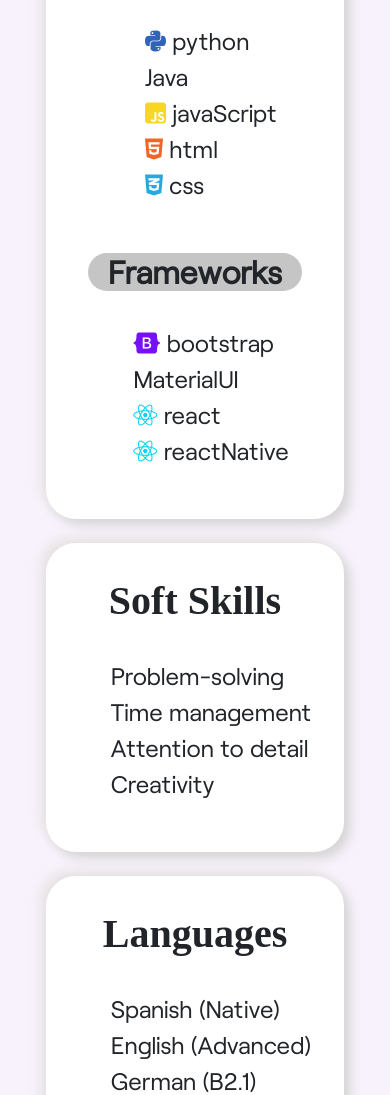
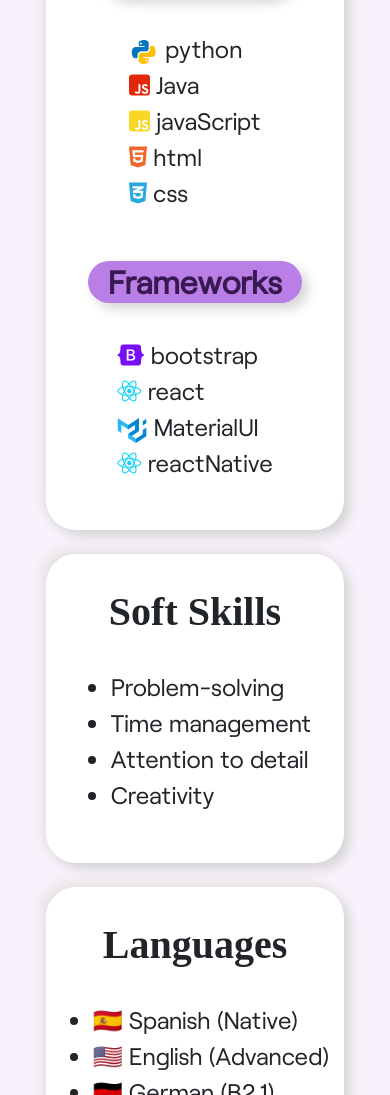
Before and after one commit to guadacastro/portfolio-2023, a plain HTML site: page pages/skills.html in a window 390 px wide. Shown: the part 905-2000 px from the top of the page. Drawn offline with nearby package versions, Linux system fonts and the light colour scheme; a web font is replaced by a local one.

Commit message:
Completed the skills page and made a few changes that affected all the pages (put css on labels using boostrap)

```diff
--- a/css/styles.css
+++ b/css/styles.css
@@ -3,7 +3,7 @@
     margin: 0;
     box-sizing: border-box;
     text-decoration: none;
-    list-style: none;
+    /* list-style: none; */
 }
 
 @font-face {
@@ -54,11 +54,11 @@
     font-weight: light;
     font-style: normal;
 }
+
+
+
 .body {
     background-color: #F8F2FC;
-}
-.box {
-    background-color: aqua;
 }
 
 .logo {
@@ -69,16 +69,17 @@
     background-color: red;
 }
 
+
+
 .violet-bubble {
     background-color: #B97FE6;
-    border-radius: 40px;
     box-shadow: 6px 6px 12px #c5c5c5,
     -6px -6px 12px #ffffff;
 }
 
-.nav-text {
+/* .nav-text {
     text-align: center;
-}
+} */
 
 .nav-text li a {
     font-family: 'Rebond Grotesque';
@@ -88,7 +89,6 @@
 .download-button {
     background-color: #391952;
     color: white;
-    border-radius: 40px;
 }
 
 .box1{
@@ -293,10 +293,20 @@
     font-family: 'Roobert';
     font-size: 2rem;
     font-weight: bold;
-    background-color: #c5c5c5;
+    /* background-color: #c5c5c5;  391952 orange: f57f3f */
+    background-color: #B97FE6;
+    color: #391952;
     border-radius: 40px;
     margin: 1vh 5vh;
+    box-shadow: 6px 6px 12px #d7d4d4,
+    -6px -6px 12px #ffffff;
+    line-height: 5vh;
 }
+
+
+
+
+
 
 .bullet-points-box {
     align-self: center;
@@ -308,6 +318,9 @@
     text-align: justify;
 }
 
+.skills-icon {
+    width: 30px;
+}
 
 
 
@@ -359,7 +372,7 @@
     .download-button {
         background: rgb(254, 252, 255);
         font-family: 'Rebond Grotesque';
-        width: auto;
+        /* width: auto; */
         font-size: 1.3rem;
         border-radius: 40px;
         border: 3px solid #391952;
--- a/pages/skills.html
+++ b/pages/skills.html
@@ -22,7 +22,7 @@
                         <span class="navbar-toggler-icon"></span>
                     </button>
                     <div class="collapse navbar-collapse row" id="navbarSupportedContent">
-                        <ul class="navbar-nav me-auto mb-2 mb-lg-0 violet-bubble justify-content-center col-lg-9
+                        <ul class="navbar-nav me-auto mb-2 mb-lg-0 violet-bubble rounded-pill justify-content-center col-lg-9
                             nav-text">
                             <li class="nav-item">
                                 <a class="nav-link" aria-current="page" href="../index.html">Home</a>
@@ -41,7 +41,7 @@
                             </li>
                         </ul>
                     </div>
-                    <button  class="btn download-button col-1 d-none d-lg-block"" type="button">Download</button>
+                    <button  class="btn download-button col-1 d-none d-lg-block  w-auto rounded-pill" type="button">Download</button>
                 </div>
                 </nav>
         </div>
@@ -65,18 +65,18 @@
                     <h1 class="skills-title">Tech Skills</h1>
 
                     <h2 class="skills-subtitle">Programming Languages</h2>
-                    <ul class="bullet-points-box">
-                        <li class="bullet-points-text"><i class="fab fa-python" style="color: #3163b9;"></i> python</li>
-                        <li class="bullet-points-text">Java</li>
+                    <ul class="bullet-points-box list-unstyled ">
+                        <li class="bullet-points-text"><img src="../assets/icons/icons8-python-48.png" alt="" class="skills-icon"></i> python</li>
+                        <li class="bullet-points-text"><i class="fa-brands fa-square-js" style="color: #e4270a"></i> Java</li>
                         <li class="bullet-points-text"><i class="fab fa-js-square" style="color: #f7d722;"></i> javaScript</li>
                         <li class="bullet-points-text"><i class="fab fa-html5" style="color: #f16529;"></i> html</li>
                         <li class="bullet-points-text"><i class="fab fa-css3-alt" style="color: #29a8e0;"></i> css</li>
                     </ul>
                     <h2 class="skills-subtitle">Frameworks</h3>
-                    <ul class="bullet-points-box" >
+                    <ul class="bullet-points-box list-unstyled" >
                         <li class="bullet-points-text"><i class="fab fa-bootstrap" style="color: #7611f6;"></i> bootstrap</li>
-                        <li class="bullet-points-text">MaterialUI</li>
                         <li class="bullet-points-text"><i class="fab fa-react" style="color: #03d1f6;"></i> react</li>
+                        <li class="bullet-points-text"><img src="../assets/icons/icons8-material-ui-48.png" alt="" class="skills-icon"> MaterialUI</li>
                         <li class="bullet-points-text"><i class="fab fa-react" style="color: #03d1f6;"></i> reactNative</li>
                     </ul>
                 </div>
@@ -93,9 +93,9 @@
                 <div class="col-xl-12 card1">
                     <h1 class="skills-title">Languages</h1>
                     <ul class="bullet-points-box">
-                        <li class="bullet-points-text">Spanish (Native)</li>
-                        <li class="bullet-points-text">English (Advanced)</li>
-                        <li class="bullet-points-text">German (B2.1) </li>
+                        <li class="bullet-points-text">🇪🇸 Spanish (Native)</li>
+                        <li class="bullet-points-text">🇺🇸 English (Advanced)</li>
+                        <li class="bullet-points-text">🇩🇪 German (B2.1) </li>
                     </ul>
                 </div>
             </div>
```
Also changed, not shown: index.html (+13 -4 lines), pages/aboutme.html (+2 -2 lines), pages/contact.html (+3 -3 lines), pages/work&projects.html (+3 -3 lines), assets/icons/icons8-material-ui-48.png (added), assets/icons/icons8-python-48.png (added).
